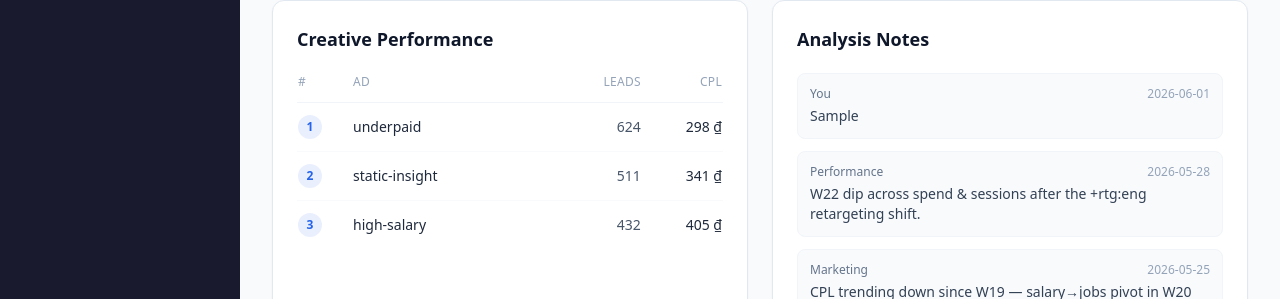
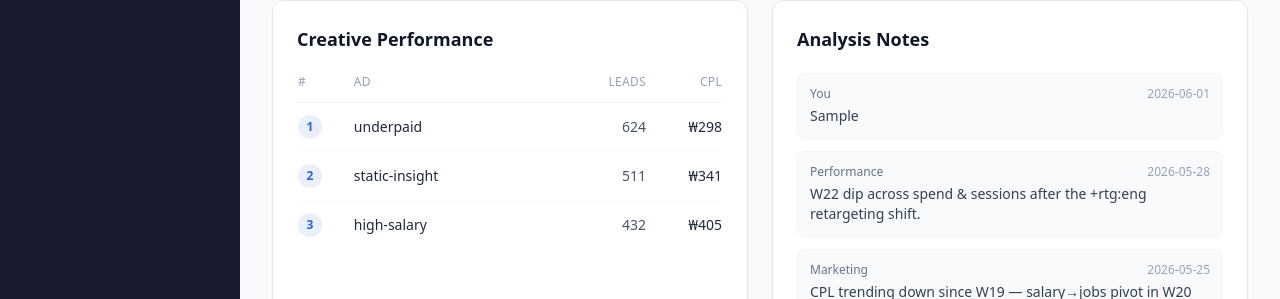
Before and after one commit to van-dot123/fyi-marketing-report-DB, a Next.js app: page / in a window 1280 px wide. Both pictures are taken after typing "Sample" into the empty fields and a click on the button "Add". Shown: the part 440-739 px from the top of the page. Built offline with nearby package versions, Linux system fonts and the light colour scheme.

Commit message:
Switch currency from VND to KRW (Korean won)
- formatCurrency uses ko-KR / KRW
- chart spend axis label updated to ₩

```diff
--- a/components/SpendSessionsChart.tsx
+++ b/components/SpendSessionsChart.tsx
@@ -52,7 +52,7 @@ export default function SpendSessionsChart() {
               axisLine={false}
               tick={{ fill: "#64748b", fontSize: 12 }}
               label={{
-                value: "Spend (₫)",
+                value: "Spend (₩)",
                 angle: -90,
                 position: "insideLeft",
                 fill: "#94a3b8",
--- a/lib/format.ts
+++ b/lib/format.ts
@@ -1,7 +1,7 @@
 export function formatCurrency(value: number): string {
-  return new Intl.NumberFormat("vi-VN", {
+  return new Intl.NumberFormat("ko-KR", {
     style: "currency",
-    currency: "VND",
+    currency: "KRW",
     maximumFractionDigits: 0,
   }).format(value);
 }
```
